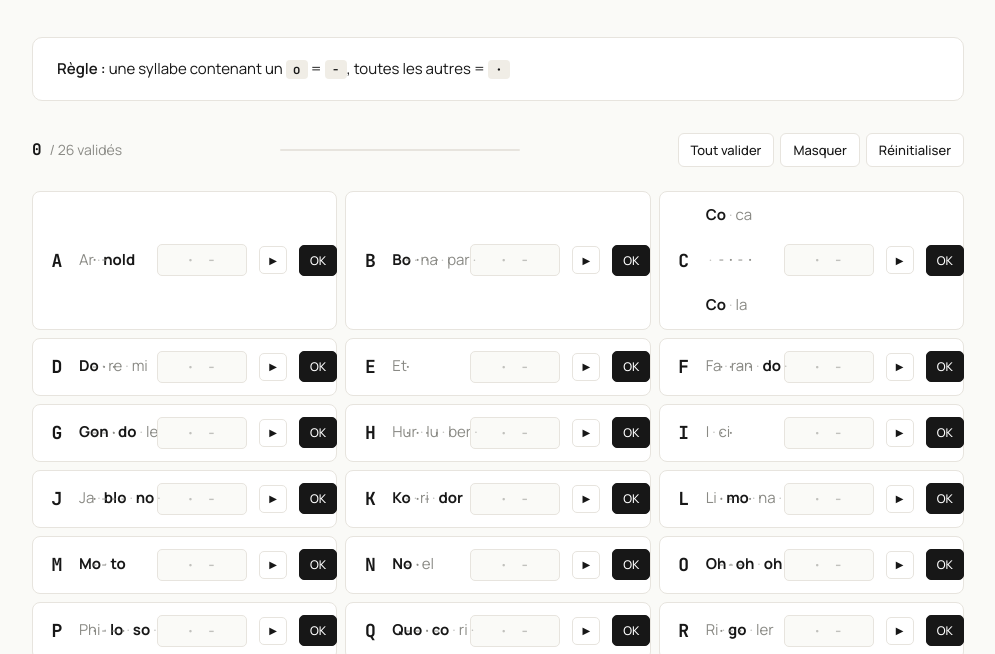
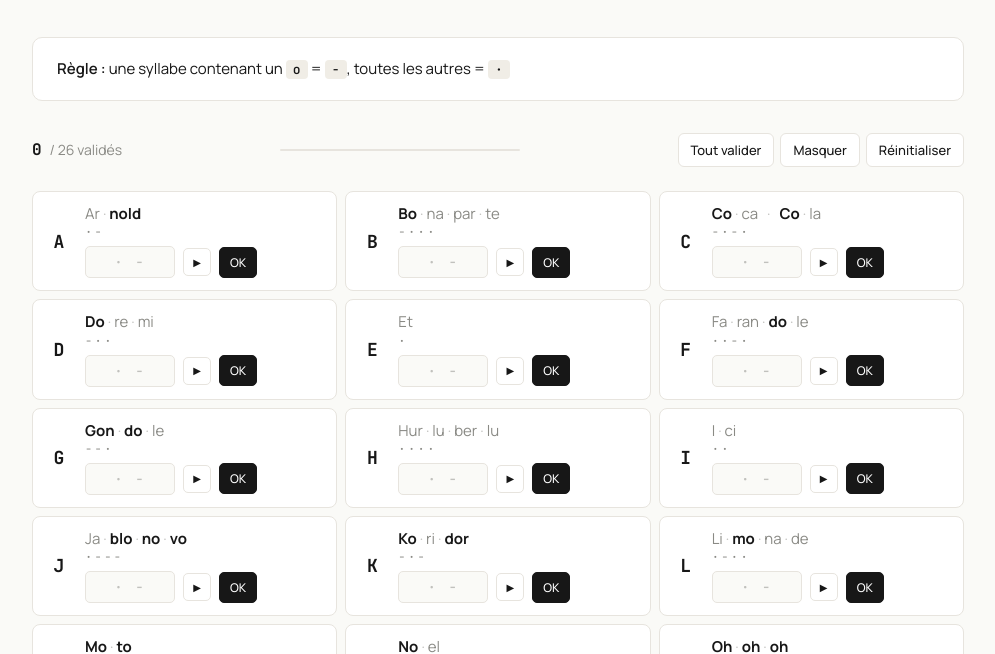
Before and after one commit to Bastianprlf/Camp-2026, a plain HTML site: page index.html in a window 1280 px wide. Both pictures are taken after a click on the button "Solutions". Shown: the part 146-800 px from the top of the page, without its empty margins (142-1137 px from the left). Drawn offline with Linux system fonts and the light colour scheme.

Commit message:
Update index.html

```diff
--- a/index.html
+++ b/index.html
@@ -131,9 +131,12 @@ h1{
   border:1px solid var(--border);
   border-radius:8px;
   padding:12px 14px;
-  display:flex;
+  display:grid;
+  grid-template-columns:24px 1fr;
+  grid-template-rows:auto auto;
+  column-gap:14px;
+  row-gap:8px;
   align-items:center;
-  gap:12px;
   transition:border-color .15s;
 }
 .card:hover{border-color:var(--border-strong)}
@@ -141,19 +144,31 @@ h1{
 .card.wrong{background:var(--error-bg);border-color:var(--error-border)}
 
 .letter{
+  grid-row:1 / span 2;
+  align-self:center;
   font-family:'JetBrains Mono',monospace;
   font-size:18px;
   font-weight:700;
-  width:20px;
   text-align:center;
-  flex-shrink:0;
 }
 
-.mnemonic{flex:1;font-size:15px;min-width:0}
+.mnemonic-wrap{grid-column:2;grid-row:1;min-width:0;display:flex;flex-direction:column;gap:2px}
+.mnemonic{font-size:15px;line-height:1.35;overflow-wrap:anywhere}
 .syl-dash{font-weight:700;color:var(--text)}
 .syl-dot{color:var(--muted);font-weight:400}
 .sep{color:var(--muted);margin:0 3px;opacity:.5}
 .sep-space{display:inline-block;width:.4em}
+.solution-line{
+  display:none;
+  font-family:'JetBrains Mono',monospace;
+  font-size:12px;
+  color:var(--muted);
+  letter-spacing:.2em;
+  line-height:1;
+}
+body.solutions-shown .solution-line{display:block}
+
+.controls{grid-column:2;grid-row:2;display:flex;gap:8px;align-items:center}
 
 .morse-input{
   font-family:'JetBrains Mono',monospace;
@@ -208,16 +223,6 @@ h1{
   flex-shrink:0;
 }
 .play-btn:hover{background:#f5f2ec;border-color:var(--border-strong)}
-
-.solution-badge{
-  display:none;
-  font-family:'JetBrains Mono',monospace;
-  font-size:12px;
-  color:var(--muted);
-  letter-spacing:.2em;
-  min-width:54px;
-}
-body.solutions-shown .solution-badge{display:inline-block}
 
 .translator{
   margin-top:56px;
@@ -388,7 +393,7 @@ function renderWord(word){
     }
     const isDash = /o/i.test(tok);
     return `<span class="${isDash ? 'syl-dash' : 'syl-dot'}">${tok}</span>`;
-  }).join('');
+  }).join('\u200B');
 }
 
 const grid = document.getElementById('grid');
@@ -401,11 +406,15 @@ DATA.forEach(d => {
 
   card.innerHTML = `
     <div class="letter">${d.letter}</div>
-    <div class="mnemonic">${renderWord(d.word)}</div>
-    <span class="solution-badge">${pretty}</span>
-    <input class="morse-input" type="text" maxlength="8" placeholder="· −" aria-label="Morse pour ${d.letter}">
-    <button class="play-btn" type="button" title="Écouter" aria-label="Écouter">▶</button>
-    <button class="check-btn" type="button">OK</button>
+    <div class="mnemonic-wrap">
+      <div class="mnemonic">${renderWord(d.word)}</div>
+      <div class="solution-line">${pretty}</div>
+    </div>
+    <div class="controls">
+      <input class="morse-input" type="text" maxlength="8" placeholder="· −" aria-label="Morse pour ${d.letter}">
+      <button class="play-btn" type="button" title="Écouter" aria-label="Écouter">▶</button>
+      <button class="check-btn" type="button">OK</button>
+    </div>
   `;
   grid.appendChild(card);
 
```
